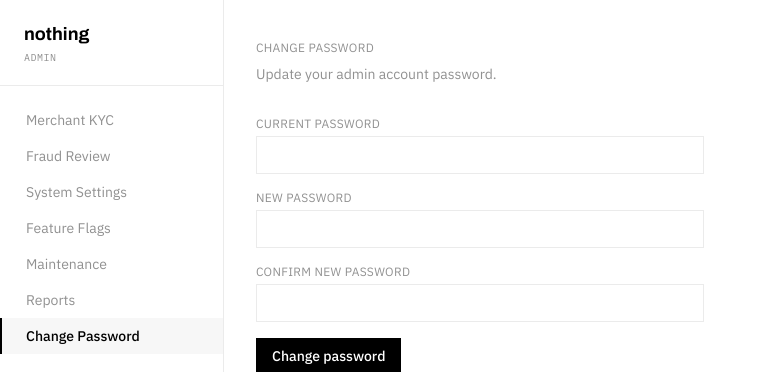
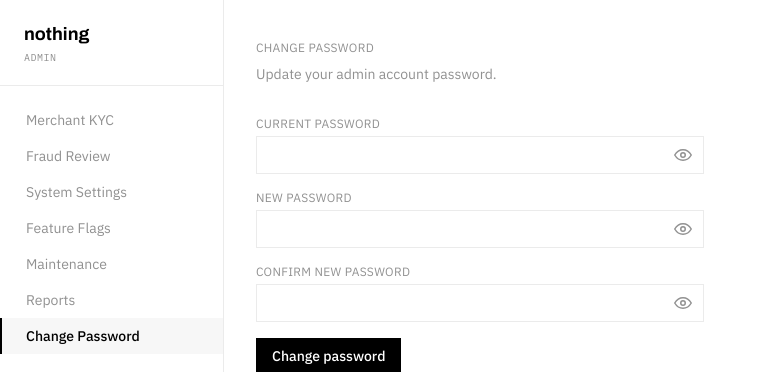
Before and after one commit to timovibes/nothing, a React (Vite) app in the folder frontend/: page /admin/change-password in a window 1280 px wide. Shown: the top 372 px of the page, without its empty margins (0-767 px from the left). Built offline with nearby package versions, Linux system fonts and the light colour scheme; sample sign-in values are in the browser's storage.

Commit message:
feat: add password visibility toggle to authentication screens, closes #1

```diff
--- /dev/null
+++ b/frontend/src/components/EyeIcon.tsx
@@ -0,0 +1,45 @@
+// src/components/EyeIcon.tsx
+// Small inline eye / eye-off icon used by password visibility toggles.
+// Kept dependency-free (no icon library in this project) — just SVG.
+
+export function EyeIcon({ open }: { open: boolean }) {
+  if (open) {
+    // "eye-off" — password is currently visible, button hides it
+    return (
+      <svg
+        xmlns="http://www.w3.org/2000/svg"
+        width="18"
+        height="18"
+        viewBox="0 0 24 24"
+        fill="none"
+        stroke="currentColor"
+        strokeWidth="2"
+        strokeLinecap="round"
+        strokeLinejoin="round"
+      >
+        <path d="M9.88 9.88a3 3 0 1 0 4.24 4.24" />
+        <path d="M10.73 5.08A10.43 10.43 0 0 1 12 5c7 0 10 7 10 7a13.16 13.16 0 0 1-1.67 2.68" />
+        <path d="M6.61 6.61A13.526 13.526 0 0 0 2 12s3 7 10 7a9.74 9.74 0 0 0 5.39-1.61" />
+        <line x1="2" y1="2" x2="22" y2="22" />
+      </svg>
+    );
+  }
+
+  // "eye" — password is currently hidden, button reveals it
+  return (
+    <svg
+      xmlns="http://www.w3.org/2000/svg"
+      width="18"
+      height="18"
+      viewBox="0 0 24 24"
+      fill="none"
+      stroke="currentColor"
+      strokeWidth="2"
+      strokeLinecap="round"
+      strokeLinejoin="round"
+    >
+      <path d="M1 12s4-7 11-7 11 7 11 7-4 7-11 7-11-7-11-7Z" />
+      <circle cx="12" cy="12" r="3" />
+    </svg>
+  );
+}
--- a/frontend/src/pages/LoginPage.tsx
+++ b/frontend/src/pages/LoginPage.tsx
@@ -8,11 +8,13 @@ import { useState } from "react";
 import { Link, useNavigate } from "react-router-dom";
 import { api } from "../lib/api";
 import { decodeJwtPayload } from "../lib/jwt";
+import { EyeIcon } from "../components/EyeIcon";
 
 export function LoginPage() {
   const navigate = useNavigate();
   const [email, setEmail] = useState("");
   const [password, setPassword] = useState("");
+  const [showPassword, setShowPassword] = useState(false);
   const [error, setError] = useState<string | null>(null);
   const [loading, setLoading] = useState(false);
 
@@ -60,13 +62,23 @@ export function LoginPage() {
             <label className="block text-xs uppercase tracking-wide text-secondary mb-1">
               Password
             </label>
-            <input
-              type="password"
-              required
-              value={password}
-              onChange={(e) => setPassword(e.target.value)}
-              className="w-full border border-primary px-3 py-2 text-sm focus:outline-none focus:ring-2 focus:ring-primary"
-            />
+            <div className="relative">
+              <input
+                type={showPassword ? "text" : "password"}
+                required
+                value={password}
+                onChange={(e) => setPassword(e.target.value)}
+                className="w-full border border-primary px-3 py-2 pr-10 text-sm focus:outline-none focus:ring-2 focus:ring-primary"
+              />
+              <button
+                type="button"
+                onClick={() => setShowPassword((v) => !v)}
+                aria-label={showPassword ? "Hide password" : "Show password"}
+                className="absolute inset-y-0 right-0 flex items-center px-3 text-secondary"
+              >
+                <EyeIcon open={showPassword} />
+              </button>
+            </div>
           </div>
           {error && <p className="text-error text-sm">{error}</p>}
           <button
--- a/frontend/src/pages/SignupPage.tsx
+++ b/frontend/src/pages/SignupPage.tsx
@@ -5,12 +5,14 @@ right after registration.*/
 import { useState } from "react";
 import { Link, useNavigate } from "react-router-dom";
 import { api } from "../lib/api";
+import { EyeIcon } from "../components/EyeIcon";
 
 export function SignupPage() {
   const navigate = useNavigate();
   const [fullName, setFullName] = useState("");
   const [email, setEmail] = useState("");
   const [password, setPassword] = useState("");
+  const [showPassword, setShowPassword] = useState(false);
   const [error, setError] = useState<string | null>(null);
   const [loading, setLoading] = useState(false);
 
@@ -68,14 +70,24 @@ export function SignupPage() {
             <label className="block text-xs uppercase tracking-wide text-secondary mb-1">
               Password
             </label>
+            <div className="relative">
               <input
-              type="password"
+                type={showPassword ? "text" : "password"}
                 required
                 minLength={8}
                 value={password}
                 onChange={(e) => setPassword(e.target.value)}
-              className="w-full border border-primary px-3 py-2 text-sm focus:outline-none focus:ring-2 focus:ring-primary"
+                className="w-full border border-primary px-3 py-2 pr-10 text-sm focus:outline-none focus:ring-2 focus:ring-primary"
               />
+              <button
+                type="button"
+                onClick={() => setShowPassword((v) => !v)}
+                aria-label={showPassword ? "Hide password" : "Show password"}
+                className="absolute inset-y-0 right-0 flex items-center px-3 text-secondary"
+              >
+                <EyeIcon open={showPassword} />
+              </button>
+            </div>
           </div>
           {error && <p className="text-error text-sm">{error}</p>}
           <button
--- a/frontend/src/pages/admin/AdminChangePasswordPage.tsx
+++ b/frontend/src/pages/admin/AdminChangePasswordPage.tsx
@@ -6,11 +6,15 @@ admin account.
 */
 import { useState } from "react";
 import { api } from "../../lib/api";
+import { EyeIcon } from "../../components/EyeIcon";
 
 export function AdminChangePasswordPage() {
   const [currentPassword, setCurrentPassword] = useState("");
   const [newPassword, setNewPassword] = useState("");
   const [confirmPassword, setConfirmPassword] = useState("");
+  const [showCurrent, setShowCurrent] = useState(false);
+  const [showNew, setShowNew] = useState(false);
+  const [showConfirm, setShowConfirm] = useState(false);
   const [submitting, setSubmitting] = useState(false);
   const [error, setError] = useState<string | null>(null);
   const [success, setSuccess] = useState(false);
@@ -52,39 +56,69 @@ export function AdminChangePasswordPage() {
           <label className="text-xs uppercase tracking-wide text-secondary block mb-1">
             Current password
           </label>
+          <div className="relative">
             <input
-            type="password"
+              type={showCurrent ? "text" : "password"}
               required
               value={currentPassword}
               onChange={(e) => setCurrentPassword(e.target.value)}
-            className="w-full border border-border px-3 py-2 text-sm focus:outline-none focus:border-primary"
+              className="w-full border border-border px-3 py-2 pr-10 text-sm focus:outline-none focus:border-primary"
             />
+            <button
+              type="button"
+              onClick={() => setShowCurrent((v) => !v)}
+              aria-label={showCurrent ? "Hide password" : "Show password"}
+              className="absolute inset-y-0 right-0 flex items-center px-3 text-secondary"
+            >
+              <EyeIcon open={showCurrent} />
+            </button>
+          </div>
         </div>
         <div>
           <label className="text-xs uppercase tracking-wide text-secondary block mb-1">
             New password
           </label>
+          <div className="relative">
             <input
-            type="password"
+              type={showNew ? "text" : "password"}
               required
               minLength={8}
               value={newPassword}
               onChange={(e) => setNewPassword(e.target.value)}
-            className="w-full border border-border px-3 py-2 text-sm focus:outline-none focus:border-primary"
+              className="w-full border border-border px-3 py-2 pr-10 text-sm focus:outline-none focus:border-primary"
             />
+            <button
+              type="button"
+              onClick={() => setShowNew((v) => !v)}
+              aria-label={showNew ? "Hide password" : "Show password"}
+              className="absolute inset-y-0 right-0 flex items-center px-3 text-secondary"
+            >
+              <EyeIcon open={showNew} />
+            </button>
+          </div>
         </div>
         <div>
           <label className="text-xs uppercase tracking-wide text-secondary block mb-1">
             Confirm new password
           </label>
+          <div className="relative">
             <input
-            type="password"
+              type={showConfirm ? "text" : "password"}
               required
               minLength={8}
               value={confirmPassword}
               onChange={(e) => setConfirmPassword(e.target.value)}
-            className="w-full border border-border px-3 py-2 text-sm focus:outline-none focus:border-primary"
+              className="w-full border border-border px-3 py-2 pr-10 text-sm focus:outline-none focus:border-primary"
             />
+            <button
+              type="button"
+              onClick={() => setShowConfirm((v) => !v)}
+              aria-label={showConfirm ? "Hide password" : "Show password"}
+              className="absolute inset-y-0 right-0 flex items-center px-3 text-secondary"
+            >
+              <EyeIcon open={showConfirm} />
+            </button>
+          </div>
         </div>
         {error && <p className="text-error text-sm">{error}</p>}
         {success && <p className="text-sm" style={{ color: "#1E7A46" }}>Password changed successfully.</p>}
```
Lines whose indentation alone changed are shown as unchanged.
